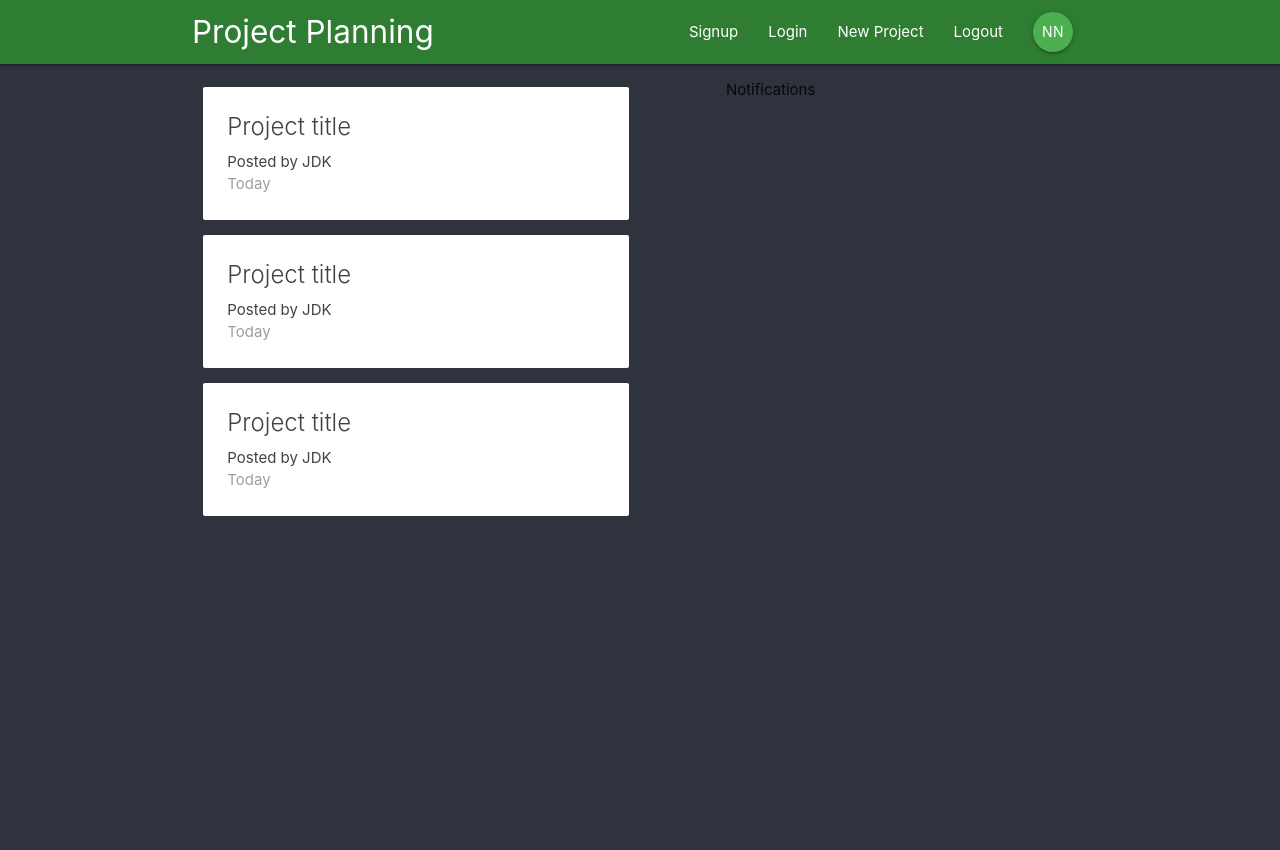
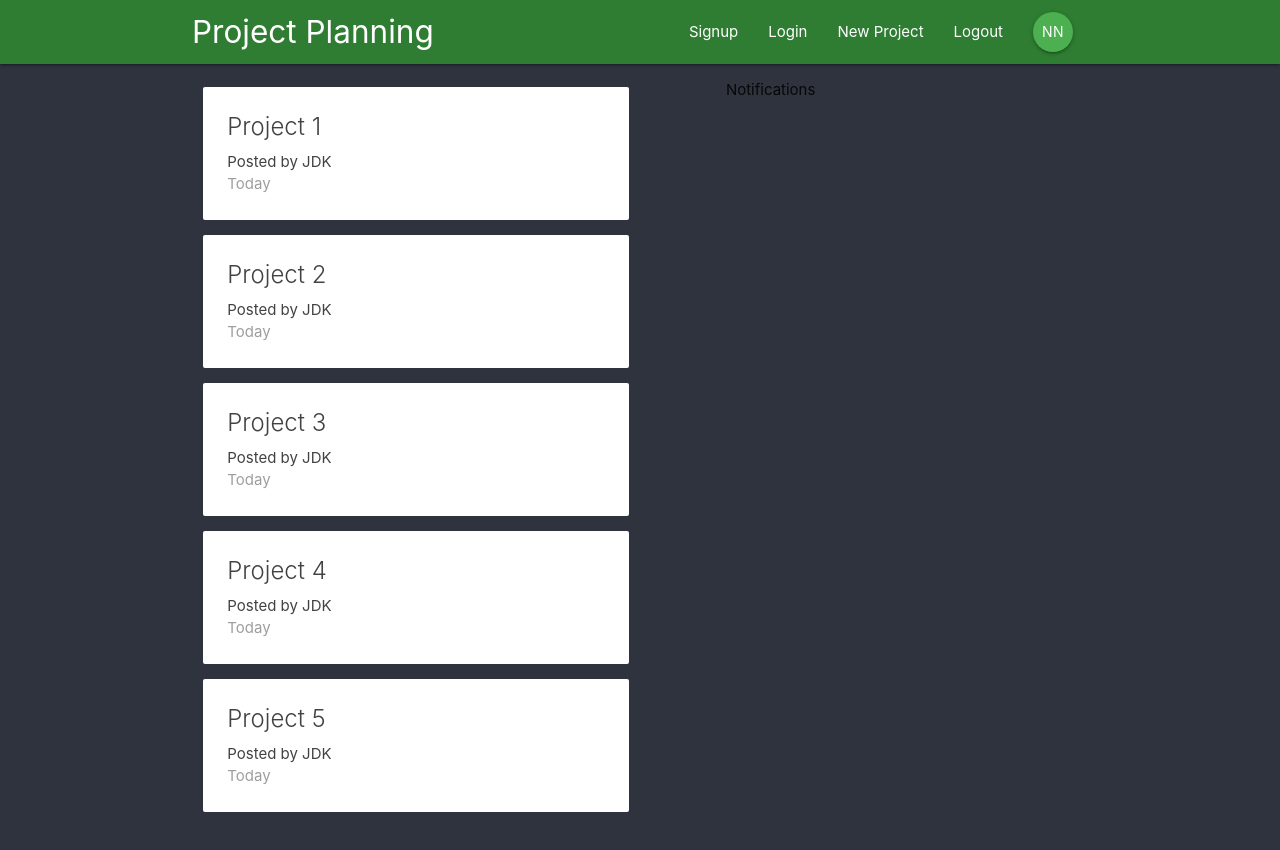
Before and after one commit to J-DK/react-redux-firebase, a React (Create React App) app: page / in a window 1280 px wide. Shown: the top 850 px of the page. Before the commit the page ends 800 px from the top, so only its background shows below. Built offline with nearby package versions, Linux system fonts and the light colour scheme.

Commit message:
refactor(dashboard): connected the dashboard component to the store

```diff
--- a/src/components/dashboard/Dashboard.js
+++ b/src/components/dashboard/Dashboard.js
@@ -1,15 +1,17 @@
 import React, {Component} from "react";
 import Notifications from "./Notifications";
 import ProjectList from "../projects/ProjectList";
+import {connect} from "react-redux";
 
 class Dashboard extends Component {
 
     render() {
+        const {projects} = this.props;
         return (
             <div className="dashboard container">
                 <div className="row">
                     <div className="col s12 m6">
-                        <ProjectList/>
+                        <ProjectList projects={projects}/>
                     </div>
                     <div className="col s12 m5 offset-m1">
                         <Notifications/>
@@ -20,4 +22,10 @@
     }
 }
 
-export default Dashboard;
+const mapStateToProps = (state) => {
+    return {
+        projects: state.project.projects
+    }
+};
+
+export default connect(mapStateToProps)(Dashboard);
--- a/src/components/projects/ProjectList.js
+++ b/src/components/projects/ProjectList.js
@@ -1,12 +1,12 @@
 import React from "react";
 import ProjectSummary from "./ProjectSummary";
 
-const ProjectList = () => {
+const ProjectList = ({projects}) => {
     return (
         <div className="project-list section">
-            <ProjectSummary/>
-            <ProjectSummary/>
-            <ProjectSummary/>
+            {projects && projects.map(project => {
+                return (<ProjectSummary project={project} key={project.id} />);
+            })}
         </div>
     );
 };
--- a/src/components/projects/ProjectSummary.js
+++ b/src/components/projects/ProjectSummary.js
@@ -1,11 +1,11 @@
 import React from "react";
 
-const ProjectSummary = () => {
+const ProjectSummary = ({project}) => {
 
     return (
         <div className="card z-depth-0 project-summary">
             <div className="card-content grey-text text-darken-3">
-                <span className="card-title">Project title</span>
+                <span className="card-title">{project.title}</span>
                 <p>Posted by JDK</p>
                 <p className="grey-text">Today</p>
             </div>
```
